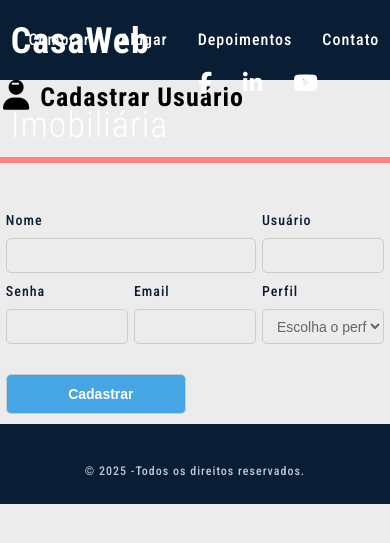
After one commit to alexclemente1985/Treinos_PHP, a PHP site: template projetoImob/src/views/painel/usuario/index.php in a window 390 px wide. The commit adds this page. Shown: the top 543 px of the page. Run offline with PHP 8.4, Linux system fonts and the light colour scheme; the template is opened without the code that fills it, so the values that code supplies are empty.

Commit message:
Projeto Imobiliária - Criação de cadastro de usuário (início)

```diff
--- a/projetoImob/src/controllers/UsuarioController.php
+++ b/projetoImob/src/controllers/UsuarioController.php
@@ -1,14 +1,17 @@
 <?php
 require_once "models/DAO/UsuarioDAO.php";
+require_once "models/DAO/PerfilDAO.php";
 require_once "services/UsuarioService.php";
 require_once "models/abstracts/Notification.php";
 class UsuarioController extends Notification
 {
     private $usuarioService;
     private $usuarioDAO;
+    private $perfil;
 
     public function __construct()
     {
+        $this->perfil = new PerfilDAO();
         $this->usuarioDAO = new UsuarioDAO();
         $this->usuarioService = new UsuarioService($this->usuarioDAO);
     }
--- /dev/null
+++ b/projetoImob/src/models/DAO/PerfilDAO.php
@@ -0,0 +1,5 @@
+<?php
+class PerfilDAO{
+
+}
+?>
--- /dev/null
+++ b/projetoImob/src/models/Perfil.php
@@ -0,0 +1,5 @@
+<?php
+class Perfil{
+
+}
+?>
--- /dev/null
+++ b/projetoImob/src/views/painel/usuario/index.php
@@ -0,0 +1,66 @@
+<section>
+    <div class="box-8">
+        <?php
+            if(isset($id) && $id != ''):
+        ?>
+            <h2 class="fonte26"><i class="fa-solid fa-user fonte30 mg-r-1"></i>Atualizar Usuário</h2>
+        <?php
+            else:
+        ?>
+            <h2 class="fonte26"><i class="fa-solid fa-user fonte30 mg-r-1"></i>Cadastrar Usuário</h2>
+        <?php endif;?>
+
+    </div>
+    <div class="limpar"></div>
+    <form action="" method="POST" class="box-12 mg-t-8">
+        <div class="box-12 mg-t-2">
+            <!--Envio do id para evitar problema de valor nulo na hora do cadastro (mesmo sendo autoincremento)-->
+            <input type="hidden"
+             value=<?php if(isset($id) && $id != ''): echo $usuarios[0]->ID; endif;?>
+             name="id">
+        </div>
+        <div class="box-8">
+            <label for="" class="fnc-preto-azulado">Nome</label>
+            <input type="text"
+             name="nome"
+             id=""
+             value=<?php if(isset($id) && $id != ''): echo $usuarios[0]->NOME; endif;?>
+              >
+        </div>
+        <div class="box-4">
+            <label for="" class="fnc-preto-azulado">Usuário</label>
+            <input type="text"
+             name="usuario"
+             id="usuario"
+             value="<?php if(isset($id) && $id != ''): echo $usuarios[0]->USUARIO; endif;?>"
+              >
+        </div>
+        <div class="box-4">
+            <label for="" class="fnc-preto-azulado">Senha</label>
+            <input type="password"
+             name="senha"
+             id="senha"
+             value=""
+              >
+        </div>
+        <div class="box-4">
+            <label for="" class="fnc-preto-azulado">Email</label>
+            <input type="email"
+             name="email"
+             id="email"
+             value="<?php if(isset($id) && $id != ''): echo $usuarios[0]->USUARIO; endif;?>"
+              >
+        </div>
+        <div class="box-4">
+            <label for="" class="fnc-preto-azulado">Perfil</label>
+            <select name="perfil" id="perfil">
+                <option value="">Escolha o perfil...</option>
+                <option value="1" <?php if(isset($id) && $id != '' && $usuarios[0]->PERFIL == '1'):?> selected="selected"<?php endif;?>>ADMINISTRADOR</option>
+                <option value="0" <?php if(isset($id) && $id != '' && $usuarios[0]->PERFIL == '0'):?> selected="selected"<?php endif;?>>USUÁRIO</option>
+            </select>
+        </div>
+        <div class="box-12 mg-t-2">
+            <input type="submit" value="Cadastrar" class="btn bg-azul fnc-branco">
+        </div>
+    </form>
+</section>
--- a/projetoImob/src/views/painel/usuario/listar.php
+++ b/projetoImob/src/views/painel/usuario/listar.php
@@ -1,6 +1,6 @@
 <div class="wd-100">
     <div class="box-8">
-        <h2><i class="fa-solid fa-user fonte30 mg-r-1"></i>Usuário</h2>
+        <h2><i class="fa-solid fa-user fonte18 mg-r-1"></i>Usuário</h2>
     </div>
     <div class="box-4 flex justify-center item-centro">
         <div class="radius-start wd-30 bg-azul-escuro pd-10 fnc-branco fonte16">
```
